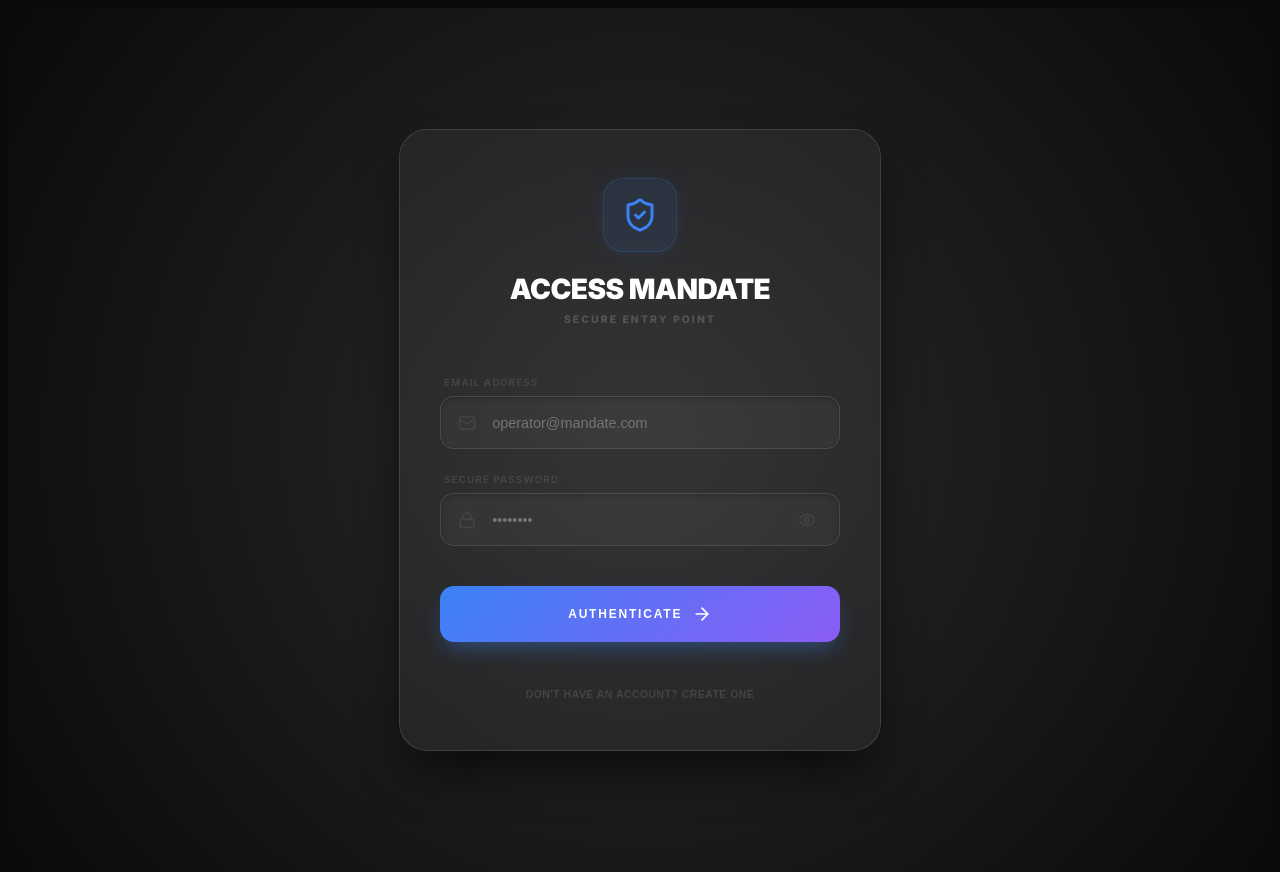
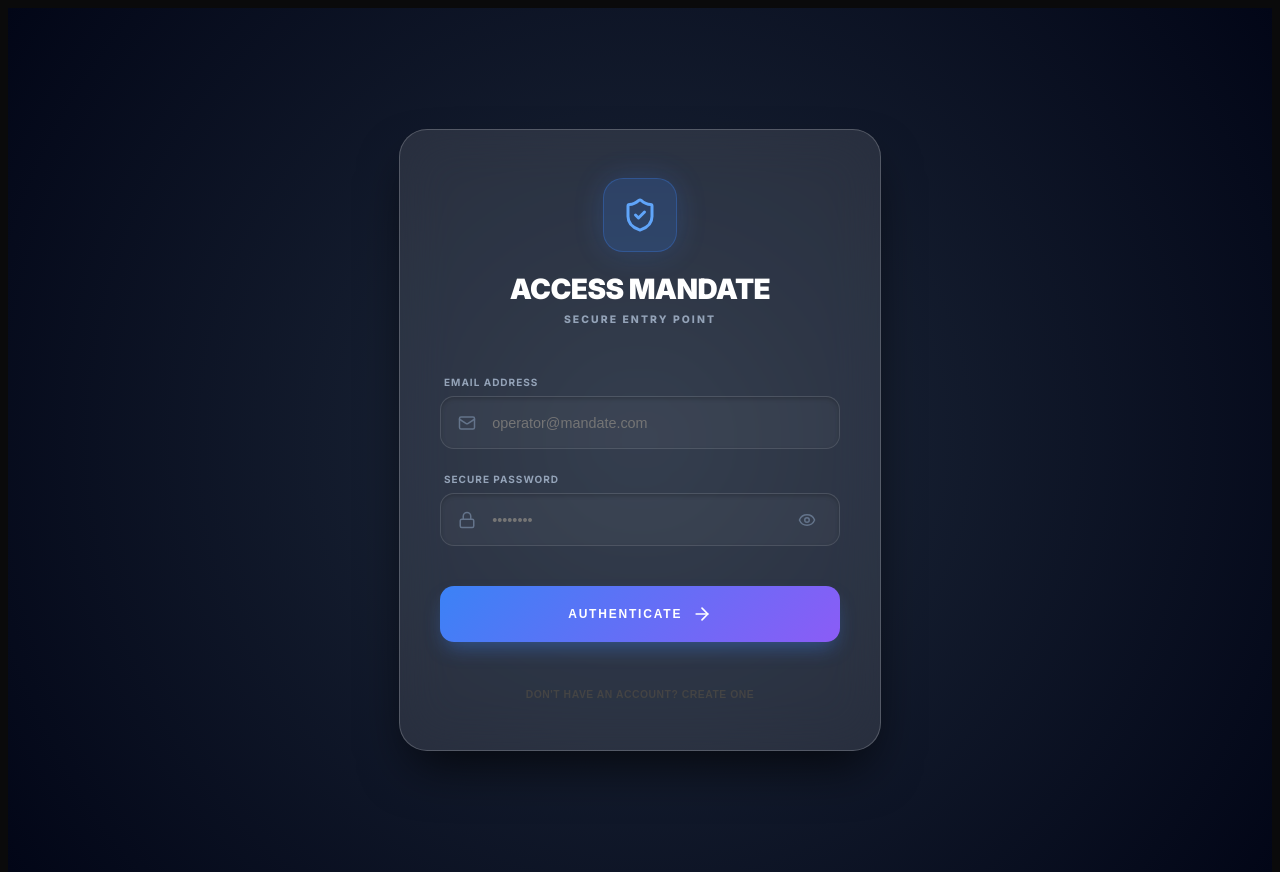
Before and after one commit to smazibukodigital-eng/mandate-Tracker, a Next.js app: page / in a window 1280 px wide. Built offline with nearby package versions, Linux system fonts and the light colour scheme.

Commit message:
'high-contrast-overhaul'

```diff
--- a/src/app/page.tsx
+++ b/src/app/page.tsx
@@ -192,8 +192,8 @@ export default function Dashboard() {
   const styles = {
     container: {
       height: '100vh',
-      background: 'radial-gradient(circle at top right, #2e2a5e 0%, #0a0a0b 100%)',
-      color: 'white',
+      background: 'radial-gradient(circle at top right, #1e293b 0%, #020617 100%)',
+      color: '#f8fafc',
       display: 'flex',
       flexDirection: 'column' as const,
       padding: '1.25rem',
@@ -201,9 +201,9 @@ export default function Dashboard() {
       fontFamily: "'Inter', sans-serif"
     },
     glassCard: {
-      background: 'rgba(255, 255, 255, 0.05)',
+      background: 'rgba(255, 255, 255, 0.08)',
       backdropFilter: 'blur(20px)',
-      border: '1px solid rgba(255, 255, 255, 0.1)',
+      border: '1px solid rgba(255, 255, 255, 0.15)',
       borderRadius: '20px',
       padding: '1rem'
     }
@@ -214,19 +214,19 @@ export default function Dashboard() {
       {/* Header */}
       <header style={{ display: 'flex', justifyContent: 'space-between', marginBottom: '1rem' }}>
         <div>
-          <p style={{ fontSize: '8px', color: '#444', fontWeight: 800, textTransform: 'uppercase', letterSpacing: '0.2em' }}>
+          <p style={{ fontSize: '8px', color: '#94a3b8', fontWeight: 800, textTransform: 'uppercase', letterSpacing: '0.2em' }}>
             OPERATOR: {session?.user?.email?.split('@')[0]?.toUpperCase() || 'OPERATOR'}
           </p>
-          <h1 style={{ fontSize: '1.35rem', fontWeight: 900, lineHeight: 1.1, marginTop: '0.3rem', textTransform: 'uppercase' }}>
+          <h1 style={{ fontSize: '1.35rem', fontWeight: 900, lineHeight: 1.1, marginTop: '0.3rem', textTransform: 'uppercase', color: 'white' }}>
             {mandateName}
           </h1>
         </div>
         <div style={{ display: 'flex', flexDirection: 'column', alignItems: 'flex-end', gap: '0.4rem' }}>
           <div style={{ display: 'flex', alignItems: 'center', gap: '0.75rem' }}>
-            <div style={{ fontSize: '11px', fontWeight: 900, color: '#3b82f6', fontFamily: 'monospace' }}>
+            <div style={{ fontSize: '11px', fontWeight: 900, color: '#60a5fa', fontFamily: 'monospace' }}>
               {currentTime ? currentTime.toLocaleTimeString([], { hour: '2-digit', minute: '2-digit', second: '2-digit' }) : '--:--:--'}
             </div>
-            <button onClick={() => setShowSettings(true)} style={{ background: 'rgba(255,255,255,0.03)', border: '1px solid rgba(255,255,255,0.05)', padding: '0.4rem', borderRadius: '8px', color: '#444', cursor: 'pointer' }}>
+            <button onClick={() => setShowSettings(true)} style={{ background: 'rgba(255,255,255,0.05)', border: '1px solid rgba(255,255,255,0.1)', padding: '0.4rem', borderRadius: '8px', color: '#94a3b8', cursor: 'pointer' }}>
               <Settings2 size={16}/>
             </button>
           </div>
@@ -240,27 +240,27 @@ export default function Dashboard() {
       <div style={{ display: 'grid', gridTemplateColumns: '1fr 1fr 1fr', gap: '0.5rem', marginBottom: '1.25rem' }}>
         <div style={styles.glassCard}>
           <div style={{ display: 'flex', justifyContent: 'space-between', marginBottom: '0.4rem' }}>
-            <span style={{ fontSize: '8px', fontWeight: 700, color: '#555', textTransform: 'uppercase' }}>Daily</span>
+            <span style={{ fontSize: '8px', fontWeight: 700, color: '#94a3b8', textTransform: 'uppercase' }}>Daily</span>
             <Activity size={10} color="#10b981" />
           </div>
           <div style={{ fontSize: '1rem', fontWeight: 900 }}>{Math.round(dailyPct)}%</div>
-          <div style={{ height: '4px', background: '#111', borderRadius: '2px', marginTop: '0.4rem', overflow: 'hidden' }}>
+          <div style={{ height: '4px', background: '#0f172a', borderRadius: '2px', marginTop: '0.4rem', overflow: 'hidden' }}>
             <motion.div animate={{ width: `${dailyPct}%` }} style={{ height: '100%', background: '#10b981' }} />
           </div>
         </div>
         <div style={styles.glassCard}>
           <div style={{ display: 'flex', justifyContent: 'space-between', marginBottom: '0.4rem' }}>
-            <span style={{ fontSize: '8px', fontWeight: 700, color: '#555', textTransform: 'uppercase' }}>Mandate</span>
+            <span style={{ fontSize: '8px', fontWeight: 700, color: '#94a3b8', textTransform: 'uppercase' }}>Mandate</span>
             <Award size={10} color="#f59e0b" />
           </div>
           <div style={{ fontSize: '1rem', fontWeight: 900 }}>{Math.round(milestonePct)}%</div>
-          <div style={{ height: '4px', background: '#111', borderRadius: '2px', marginTop: '0.4rem', overflow: 'hidden' }}>
+          <div style={{ height: '4px', background: '#0f172a', borderRadius: '2px', marginTop: '0.4rem', overflow: 'hidden' }}>
             <motion.div animate={{ width: `${milestonePct}%` }} style={{ height: '100%', background: '#f59e0b' }} />
           </div>
         </div>
         <div style={styles.glassCard}>
           <div style={{ display: 'flex', justifyContent: 'space-between', marginBottom: '0.4rem' }}>
-            <span style={{ fontSize: '8px', fontWeight: 700, color: '#555', textTransform: 'uppercase' }}>Rank {calculateLevel(totalXp)}</span>
+            <span style={{ fontSize: '8px', fontWeight: 700, color: '#94a3b8', textTransform: 'uppercase' }}>Rank {calculateLevel(totalXp)}</span>
             <Shield size={10} color="#3b82f6" />
           </div>
           <div style={{ fontSize: '1rem', fontWeight: 900 }}>{totalXp}</div>
@@ -274,9 +274,9 @@ export default function Dashboard() {
       <div style={{ display: 'flex', gap: '0.4rem', overflowX: 'auto', paddingBottom: '0.75rem', marginBottom: '0.75rem', scrollbarWidth: 'none' }}>
         {tasks.map(s => (
           <button key={s.id} onClick={() => setActiveTab(s.id)} style={{
-              padding: '0.4rem 0.9rem', borderRadius: '99px', border: '1px solid rgba(255,255,255,0.05)',
-              background: activeTab === s.id ? 'linear-gradient(to right, #2563eb, #7c3aed)' : '#161618',
-              color: activeTab === s.id ? 'white' : '#555',
+              padding: '0.4rem 0.9rem', borderRadius: '99px', border: '1px solid rgba(255,255,255,0.1)',
+              background: activeTab === s.id ? 'linear-gradient(to right, #3b82f6, #8b5cf6)' : '#1e293b',
+              color: activeTab === s.id ? 'white' : '#94a3b8',
               fontSize: '10px', fontWeight: 700, whiteSpace: 'nowrap', cursor: 'pointer'
             }}>{s.title.toUpperCase()}</button>
         ))}
@@ -288,14 +288,14 @@ export default function Dashboard() {
           <>
             {dailyTasks.map((t: any) => (
               <div key={t.id} style={{ ...styles.glassCard, display: 'flex', alignItems: 'center', gap: '0.75rem', opacity: t.completed ? 0.3 : 1, marginBottom: '0.5rem' }}>
-                <div onClick={() => toggleTask(activeMission.id, t.id)} style={{ width: '18px', height: '18px', borderRadius: '50%', border: t.completed ? 'none' : '2px solid #333', background: t.completed ? '#10b981' : 'transparent', display: 'flex', alignItems: 'center', justifyContent: 'center', cursor: 'pointer' }}>
+                <div onClick={() => toggleTask(activeMission.id, t.id)} style={{ width: '18px', height: '18px', borderRadius: '50%', border: t.completed ? 'none' : '2px solid #475569', background: t.completed ? '#10b981' : 'transparent', display: 'flex', alignItems: 'center', justifyContent: 'center', cursor: 'pointer' }}>
                   {t.completed && <CheckCircle2 size={12} color="white" />}
                 </div>
                 <div style={{ flex: 1 }}>
-                  <div style={{ fontSize: '11px', fontWeight: 600, textDecoration: t.completed ? 'line-through' : 'none' }}>{t.text}</div>
+                  <div style={{ fontSize: '11px', fontWeight: 600, textDecoration: t.completed ? 'line-through' : 'none', color: t.completed ? '#64748b' : 'white' }}>{t.text}</div>
                   <div onClick={() => startEdit(t)} style={{ display: 'flex', alignItems: 'center', gap: '0.4rem', marginTop: '4px', cursor: 'pointer' }}>
-                    <Clock size={10} color={t.time ? "#3b82f6" : "#333"} />
-                    <span style={{ fontSize: '8px', color: t.time ? "#3b82f6" : "#333", fontWeight: 700 }}>{t.time || 'SET REMINDER'}</span>
+                    <Clock size={10} color={t.time ? "#60a5fa" : "#475569"} />
+                    <span style={{ fontSize: '8px', color: t.time ? "#60a5fa" : "#475569", fontWeight: 700 }}>{t.time || 'SET REMINDER'}</span>
                   </div>
                 </div>
               </div>
@@ -325,21 +325,21 @@ export default function Dashboard() {
                 <p style={{ color: '#444', fontSize: '12px', marginTop: '0.5rem' }}>Configure your operational missions.</p>
               </div>
               <div style={{ display: 'flex', flexDirection: 'column', gap: '1.5rem' }}>
-                <div>
-                  <label style={{ fontSize: '10px', fontWeight: 800, color: '#555', textTransform: 'uppercase' }}>Mandate Name</label>
-                  <input value={mandateName} onChange={(e) => setMandateName(e.target.value.toUpperCase())} placeholder="E.G. SIBCO EMPIRE" style={{ width: '100%', background: '#111', border: '1px solid #333', borderRadius: '12px', padding: '1rem', color: 'white', marginTop: '0.5rem', outline: 'none' }} />
+          <div style={{ textAlign: 'center', marginBottom: '2.5rem' }}>
+            <label style={{ fontSize: '11px', fontWeight: 800, color: '#94a3b8', textTransform: 'uppercase', letterSpacing: '0.1em' }}>Mandate Name</label>
+            <input value={mandateName} onChange={(e) => setMandateName(e.target.value.toUpperCase())} placeholder="E.G. SIBCO EMPIRE" style={{ width: '100%', background: '#1e293b', border: '1px solid #334155', borderRadius: '12px', padding: '1rem', color: 'white', marginTop: '0.5rem', outline: 'none' }} />
           </div>
           <div>
-                  <label style={{ fontSize: '10px', fontWeight: 800, color: '#555', textTransform: 'uppercase' }}>Operational Missions</label>
+            <label style={{ fontSize: '11px', fontWeight: 800, color: '#94a3b8', textTransform: 'uppercase' }}>Operational Missions</label>
             <div style={{ display: 'flex', gap: '0.5rem', marginTop: '0.5rem', flexWrap: 'wrap' }}>
               {obMissions.map(m => (
-                      <div key={m} style={{ background: '#1a1a1c', border: '1px solid #333', borderRadius: '8px', padding: '0.4rem 0.8rem', fontSize: '10px', fontWeight: 700, display: 'flex', alignItems: 'center', gap: '0.5rem' }}>
+                <div key={m} style={{ background: '#334155', border: '1px solid #475569', borderRadius: '8px', padding: '0.4rem 0.8rem', fontSize: '10px', fontWeight: 700, display: 'flex', alignItems: 'center', gap: '0.5rem' }}>
                   {m} <X size={12} onClick={() => setObMissions(obMissions.filter(x => x !== m))} style={{ cursor: 'pointer' }} />
                 </div>
               ))}
             </div>
             <div style={{ display: 'flex', gap: '0.5rem', marginTop: '0.75rem' }}>
-                    <input value={newObMission} onChange={(e) => setNewObMission(e.target.value)} placeholder="Type mission name..." style={{ flex: 1, background: '#111', border: '1px solid #222', borderRadius: '8px', padding: '0.6rem', color: 'white', fontSize: '11px', outline: 'none' }} />
+              <input value={newObMission} onChange={(e) => setNewObMission(e.target.value)} placeholder="Type mission name..." style={{ flex: 1, background: '#1e293b', border: '1px solid #334155', borderRadius: '8px', padding: '0.6rem', color: 'white', fontSize: '11px', outline: 'none' }} />
               <button onClick={() => { if(newObMission) { setObMissions([...obMissions, newObMission]); setNewObMission(''); } }} style={{ background: '#3b82f6', border: 'none', color: 'white', borderRadius: '8px', padding: '0.6rem 1rem', cursor: 'pointer' }}><Plus size={16}/></button>
             </div>
           </div>
--- a/src/components/Auth.tsx
+++ b/src/components/Auth.tsx
@@ -37,15 +37,15 @@ export default function Auth() {
       display: 'flex',
       alignItems: 'center',
       justifyContent: 'center',
-      background: 'radial-gradient(circle at center, #2a2a2c 0%, #0a0a0b 100%)',
+      background: 'radial-gradient(circle at center, #1e293b 0%, #020617 100%)',
       padding: '2rem'
     },
     card: {
       width: '100%',
       maxWidth: '400px',
-      background: 'rgba(255, 255, 255, 0.05)',
+      background: 'rgba(255, 255, 255, 0.1)',
       backdropFilter: 'blur(25px)',
-      border: '1px solid rgba(255, 255, 255, 0.12)',
+      border: '1px solid rgba(255, 255, 255, 0.2)',
       borderRadius: '28px',
       padding: '3rem 2.5rem',
       boxShadow: '0 25px 50px -12px rgba(0, 0, 0, 0.7)',
@@ -100,30 +100,30 @@ export default function Auth() {
         transition={{ type: 'spring', damping: 20 }}
         style={eliteStyles.card}
       >
-        <div style={{ textAlign: 'center', marginBottom: '2.5rem' }}>
+          <div style={{ textAlign: 'center', marginBottom: '2.5rem' }}>
           <motion.div
             initial={{ scale: 0 }}
             animate={{ scale: 1 }}
             transition={{ delay: 0.2 }}
             style={{
               width: '72px', height: '72px', margin: '0 auto 1.25rem',
-              background: 'rgba(59, 130, 246, 0.1)', borderRadius: '20px',
+              background: 'rgba(59, 130, 246, 0.2)', borderRadius: '20px',
               display: 'flex', alignItems: 'center', justifyContent: 'center',
-              border: '1px solid rgba(59, 130, 246, 0.2)',
-              boxShadow: '0 0 20px rgba(59, 130, 246, 0.1)'
+              border: '1px solid rgba(59, 130, 246, 0.3)',
+              boxShadow: '0 0 30px rgba(59, 130, 246, 0.2)'
             }}
           >
-            <ShieldCheck size={36} color="#3b82f6" />
+            <ShieldCheck size={36} color="#60a5fa" />
           </motion.div>
-          <h2 style={{ fontSize: '1.75rem', fontWeight: 900, textTransform: 'uppercase', letterSpacing: '-0.02em', margin: 0 }}>Access Mandate</h2>
-          <p style={{ fontSize: '0.65rem', fontWeight: 800, color: '#555', marginTop: '0.4rem', textTransform: 'uppercase', letterSpacing: '0.2em' }}>Secure Entry Point</p>
+          <h2 style={{ fontSize: '1.75rem', fontWeight: 900, textTransform: 'uppercase', letterSpacing: '-0.02em', margin: 0, color: 'white' }}>Access Mandate</h2>
+          <p style={{ fontSize: '0.65rem', fontWeight: 800, color: '#94a3b8', marginTop: '0.4rem', textTransform: 'uppercase', letterSpacing: '0.2em' }}>Secure Entry Point</p>
         </div>
 
         <form onSubmit={handleAuth} style={{ display: 'flex', flexDirection: 'column', gap: '1.5rem' }}>
           <div style={{ display: 'flex', flexDirection: 'column', gap: '0.5rem' }}>
-            <label style={{ fontSize: '10px', fontWeight: 700, color: '#444', textTransform: 'uppercase', letterSpacing: '0.1em', marginLeft: '4px' }}>Email Address</label>
+            <label style={{ fontSize: '10px', fontWeight: 700, color: '#94a3b8', textTransform: 'uppercase', letterSpacing: '0.1em', marginLeft: '4px' }}>Email Address</label>
             <div style={eliteStyles.inputGroup}>
-              <Mail size={18} color="#444" style={{ position: 'absolute', left: '1.1rem' }} />
+              <Mail size={18} color="#64748b" style={{ position: 'absolute', left: '1.1rem' }} />
               <input
                 type="email"
                 placeholder="operator@mandate.com"
@@ -135,9 +135,9 @@ export default function Auth() {
           </div>
 
           <div style={{ display: 'flex', flexDirection: 'column', gap: '0.5rem' }}>
-            <label style={{ fontSize: '10px', fontWeight: 700, color: '#444', textTransform: 'uppercase', letterSpacing: '0.1em', marginLeft: '4px' }}>Secure Password</label>
+            <label style={{ fontSize: '10px', fontWeight: 700, color: '#94a3b8', textTransform: 'uppercase', letterSpacing: '0.1em', marginLeft: '4px' }}>Secure Password</label>
             <div style={eliteStyles.inputGroup}>
-              <Lock size={18} color="#444" style={{ position: 'absolute', left: '1.1rem' }} />
+              <Lock size={18} color="#64748b" style={{ position: 'absolute', left: '1.1rem' }} />
               <input
                 type={showPassword ? "text" : "password"}
                 placeholder="••••••••"
@@ -148,7 +148,7 @@ export default function Auth() {
               <button
                 type="button"
                 onClick={() => setShowPassword(!showPassword)}
-                style={{ position: 'absolute', right: '1.1rem', background: 'none', border: 'none', color: '#444', cursor: 'pointer', display: 'flex', alignItems: 'center' }}
+                style={{ position: 'absolute', right: '1.1rem', background: 'none', border: 'none', color: '#64748b', cursor: 'pointer', display: 'flex', alignItems: 'center' }}
               >
                 {showPassword ? <EyeOff size={18} /> : <Eye size={18} />}
               </button>
```
Lines whose indentation alone changed are shown as unchanged.
